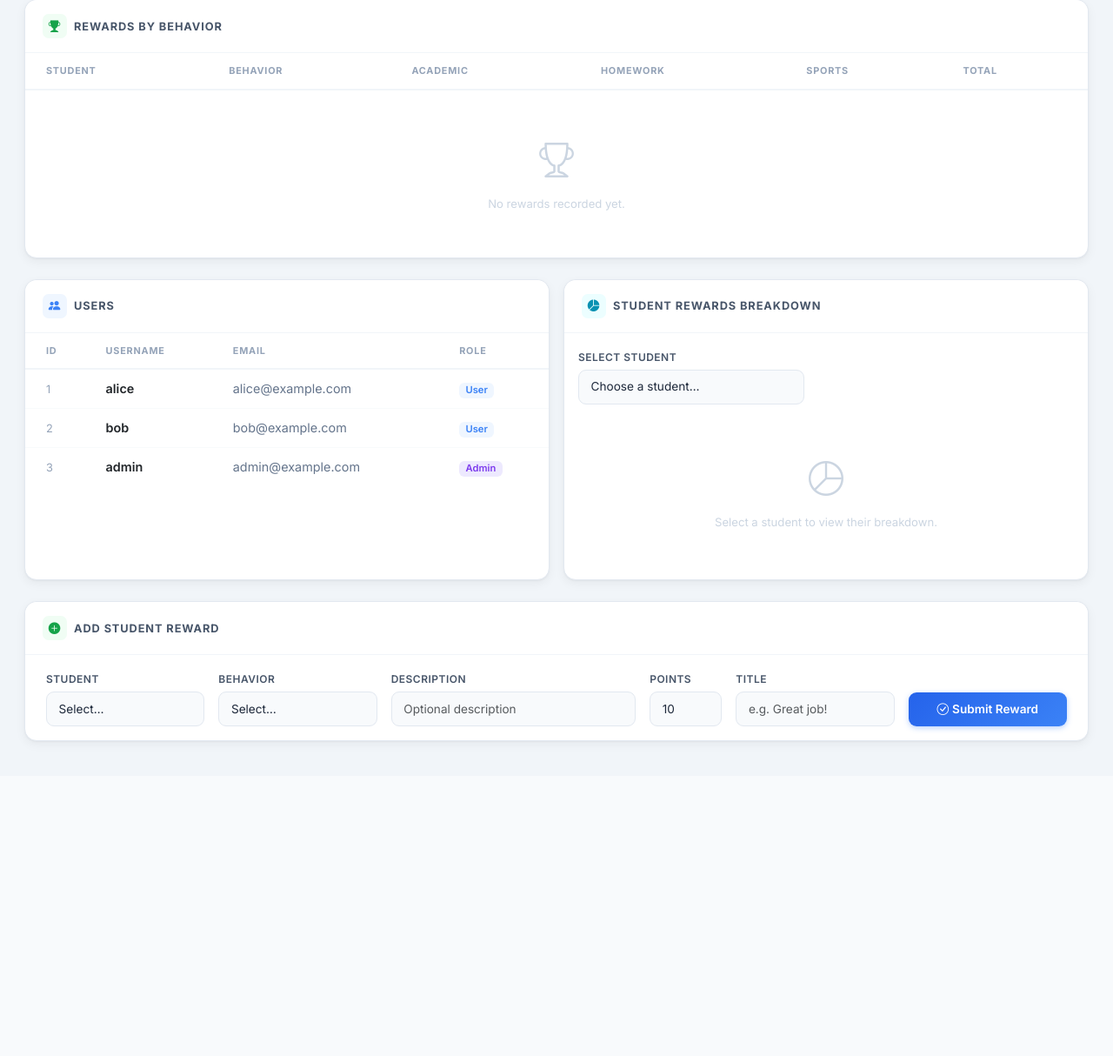
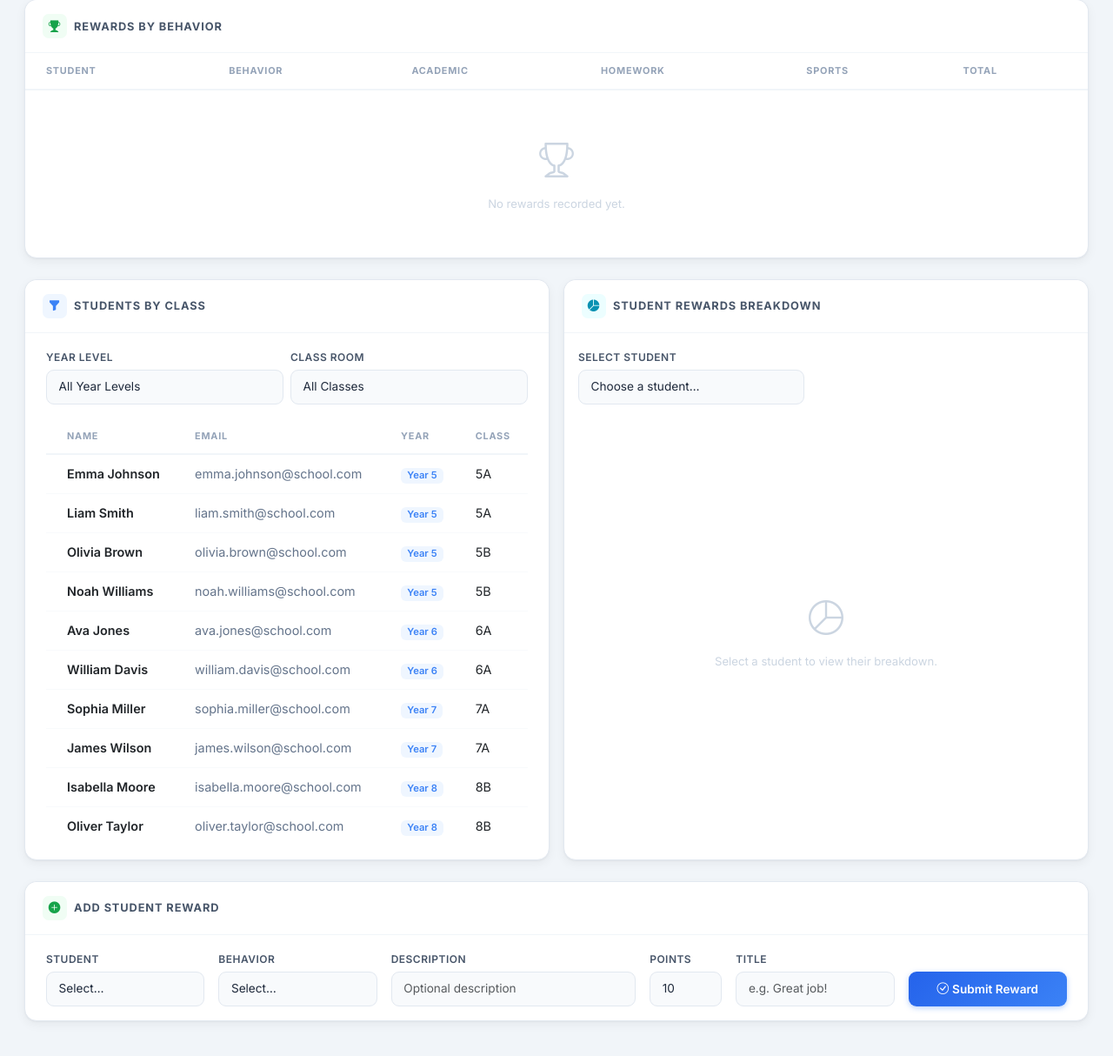
Before and after one commit to jossj/SpringTest, a Spring Boot app: page /dashboard in a window 1280 px wide. Shown: the part 496-1710 px from the top of the page at 87% size. Before the commit the page ends 1353 px from the top, so only its background shows below. Run offline with Spring Boot 4, Linux system fonts and the light colour scheme; a user stored in the database is signed in; data comes from the database, SQL or seed files in the repository; some of the project's set-up classes (security, data sources, template engines, error pages and the like) are left out, and stand-ins take their place.

Commit message:
Replace Users table with YearLevel/ClassRoom student filter dropdown
Removes the Users section from the dashboard and adds an interactive
student filter with cascading dropdowns: selecting a Year Level populates
the Class Room dropdown, and the student table updates in real time to show
Name, Email, Year, and Class for the matching students.

https://claude.ai/code/session_01Vohhzr77qx5j3YxfxqkwTC

```diff
--- a/src/main/java/com/example/springtest/controller/DashboardController.java
+++ b/src/main/java/com/example/springtest/controller/DashboardController.java
@@ -77,8 +77,22 @@ public class DashboardController {
                 })
                 .collect(Collectors.toList());
 
+        List<Map<String, Object>> studentRows = students.stream()
+                .map(s -> {
+                    Map<String, Object> row = new LinkedHashMap<>();
+                    row.put("id", s.getId());
+                    row.put("firstName", s.getFirstName());
+                    row.put("lastName", s.getLastName());
+                    row.put("email", s.getEmail());
+                    row.put("classRoomName", s.getClassRoom() != null ? s.getClassRoom().getName() : "");
+                    row.put("yearLevel", s.getClassRoom() != null ? s.getClassRoom().getYearLevel().name() : "");
+                    return row;
+                })
+                .collect(Collectors.toList());
+
         model.addAttribute("users", users);
         model.addAttribute("students", students);
+        model.addAttribute("studentRows", studentRows);
         model.addAttribute("rewards", rewards);
         model.addAttribute("userCount", users.size());
         model.addAttribute("studentCount", students.size());
--- a/src/main/resources/templates/dashboard.html
+++ b/src/main/resources/templates/dashboard.html
@@ -353,44 +353,46 @@
     <!-- Users + Pie chart -->
     <div class="row g-3 mb-4">
 
-        <!-- Users table -->
+        <!-- Student Filter -->
         <div class="col-md-6">
             <div class="card h-100">
                 <div class="card-header">
                     <div class="card-header-title">
-                        <div class="card-header-icon icon-blue"><i class="bi bi-people-fill"></i></div>
-                        Users
+                        <div class="card-header-icon icon-blue"><i class="bi bi-funnel-fill"></i></div>
+                        Students by Class
                     </div>
                 </div>
-                <div class="card-body p-0">
+                <div class="card-body d-flex flex-column px-4 py-3">
+                    <div class="row g-2 mb-3">
+                        <div class="col-6">
+                            <label for="filterYearLevel" class="form-label">Year Level</label>
+                            <select id="filterYearLevel" class="form-select">
+                                <option value="">All Year Levels</option>
+                            </select>
+                        </div>
+                        <div class="col-6">
+                            <label for="filterClassRoom" class="form-label">Class Room</label>
+                            <select id="filterClassRoom" class="form-select">
+                                <option value="">All Classes</option>
+                            </select>
+                        </div>
+                    </div>
+                    <div style="overflow-x:auto;flex:1">
                         <table class="data-table">
                             <thead>
                                 <tr>
-                                <th class="ps-4">ID</th>
-                                <th>Username</th>
+                                    <th class="ps-4">Name</th>
                                     <th>Email</th>
-                                <th>Role</th>
+                                    <th>Year</th>
+                                    <th>Class</th>
                                 </tr>
                             </thead>
-                        <tbody>
-                            <tr th:each="user : ${users}">
-                                <td class="ps-4" style="color:#94a3b8;font-size:.8rem" th:text="${user.id}"></td>
-                                <td class="fw-semibold" th:text="${user.username}"></td>
-                                <td style="color:#64748b" th:text="${user.email}"></td>
-                                <td>
-                                    <span th:if="${user.role == 'ADMIN'}" class="badge badge-admin">Admin</span>
-                                    <span th:if="${user.role != 'ADMIN'}" class="badge badge-user">User</span>
-                                </td>
-                            </tr>
-                            <tr th:if="${#lists.isEmpty(users)}">
-                                <td colspan="4">
-                                    <div class="empty-state text-center">
-                                        <i class="bi bi-person-x"></i><span>No users found.</span>
+                            <tbody id="studentFilterBody"></tbody>
+                        </table>
+                        <div id="studentFilterEmpty" class="empty-state text-center">
+                            <i class="bi bi-person-x"></i><span>No students found.</span>
                         </div>
-                                </td>
-                            </tr>
-                        </tbody>
-                    </table>
+                    </div>
                 </div>
             </div>
         </div>
@@ -621,6 +623,82 @@
     })();
 </script>
 
+<script th:inline="javascript">
+(function () {
+    const allStudents = /*[[${studentRows}]]*/ [];
+
+    const classroomsByYear = {};
+    allStudents.forEach(function (s) {
+        if (!s.yearLevel) return;
+        if (!classroomsByYear[s.yearLevel]) classroomsByYear[s.yearLevel] = [];
+        if (classroomsByYear[s.yearLevel].indexOf(s.classRoomName) === -1) {
+            classroomsByYear[s.yearLevel].push(s.classRoomName);
+        }
+    });
+
+    const yearLevels = Object.keys(classroomsByYear).sort(function (a, b) {
+        return (parseInt(a.split('_')[1], 10) || 0) - (parseInt(b.split('_')[1], 10) || 0);
+    });
+
+    const yearSelect  = document.getElementById('filterYearLevel');
+    const classSelect = document.getElementById('filterClassRoom');
+    const tbody       = document.getElementById('studentFilterBody');
+    const emptyState  = document.getElementById('studentFilterEmpty');
+
+    yearLevels.forEach(function (yl) {
+        const opt = document.createElement('option');
+        opt.value = yl;
+        opt.textContent = yl.replace('YEAR_', 'Year ');
+        yearSelect.appendChild(opt);
+    });
+
+    function escHtml(str) {
+        return String(str == null ? '' : str)
+            .replace(/&/g, '&amp;').replace(/</g, '&lt;').replace(/>/g, '&gt;').replace(/"/g, '&quot;');
+    }
+
+    function renderStudents() {
+        var yl  = yearSelect.value;
+        var cls = classSelect.value;
+        var filtered = allStudents.filter(function (s) {
+            return (!yl || s.yearLevel === yl) && (!cls || s.classRoomName === cls);
+        });
+        if (filtered.length === 0) {
+            tbody.innerHTML = '';
+            emptyState.classList.remove('d-none');
+        } else {
+            emptyState.classList.add('d-none');
+            tbody.innerHTML = filtered.map(function (s) {
+                var yearLabel = s.yearLevel ? s.yearLevel.replace('YEAR_', 'Year ') : '—';
+                return '<tr>'
+                    + '<td class="ps-4 fw-semibold">' + escHtml(s.firstName + ' ' + s.lastName) + '</td>'
+                    + '<td style="color:#64748b">' + escHtml(s.email) + '</td>'
+                    + '<td><span class="badge badge-user">' + escHtml(yearLabel) + '</span></td>'
+                    + '<td>' + escHtml(s.classRoomName || '—') + '</td>'
+                    + '</tr>';
+            }).join('');
+        }
+    }
+
+    yearSelect.addEventListener('change', function () {
+        var yl = this.value;
+        classSelect.innerHTML = '<option value="">All Classes</option>';
+        if (yl && classroomsByYear[yl]) {
+            classroomsByYear[yl].slice().sort().forEach(function (cls) {
+                var opt = document.createElement('option');
+                opt.value = cls;
+                opt.textContent = cls;
+                classSelect.appendChild(opt);
+            });
+        }
+        renderStudents();
+    });
+
+    classSelect.addEventListener('change', renderStudents);
+    renderStudents();
+})();
+</script>
+
 <script>
     document.getElementById('add-reward-form').addEventListener('submit', async function (e) {
         e.preventDefault();
```
Lines whose indentation alone changed are shown as unchanged.
